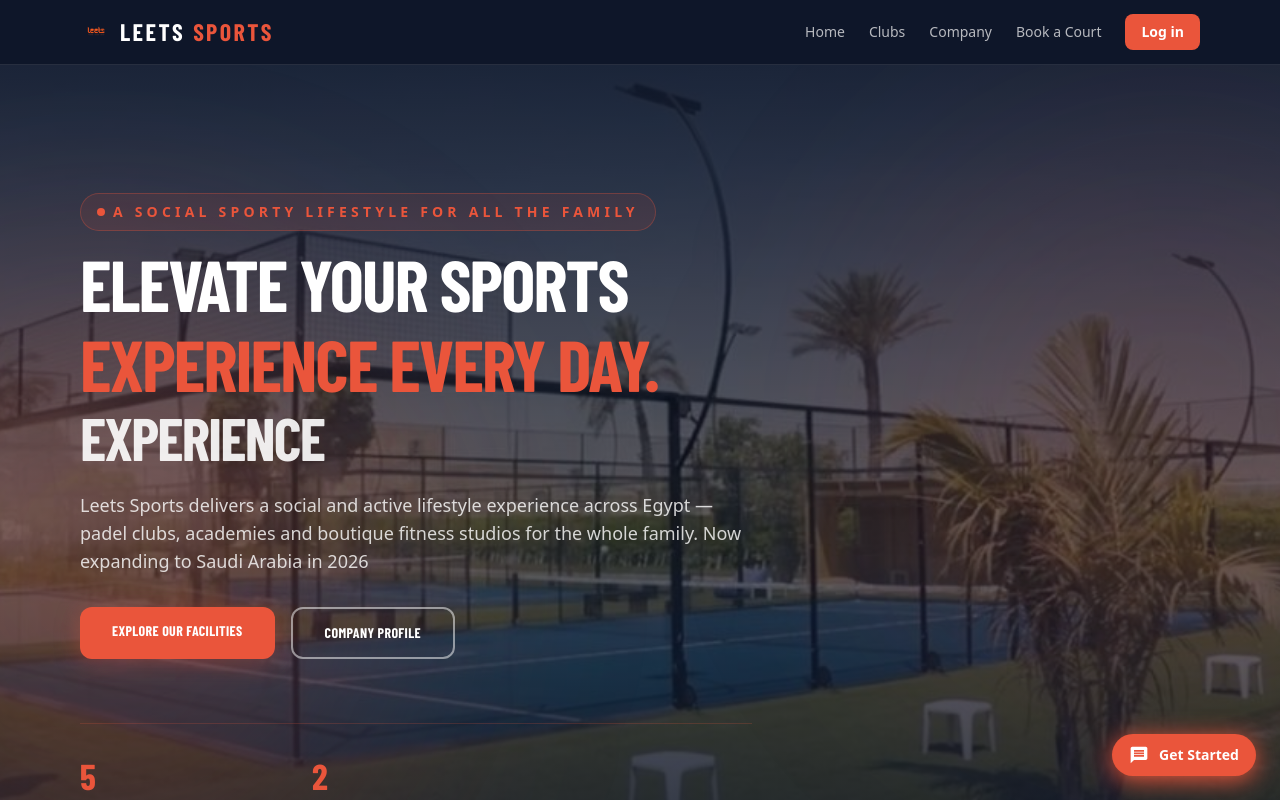
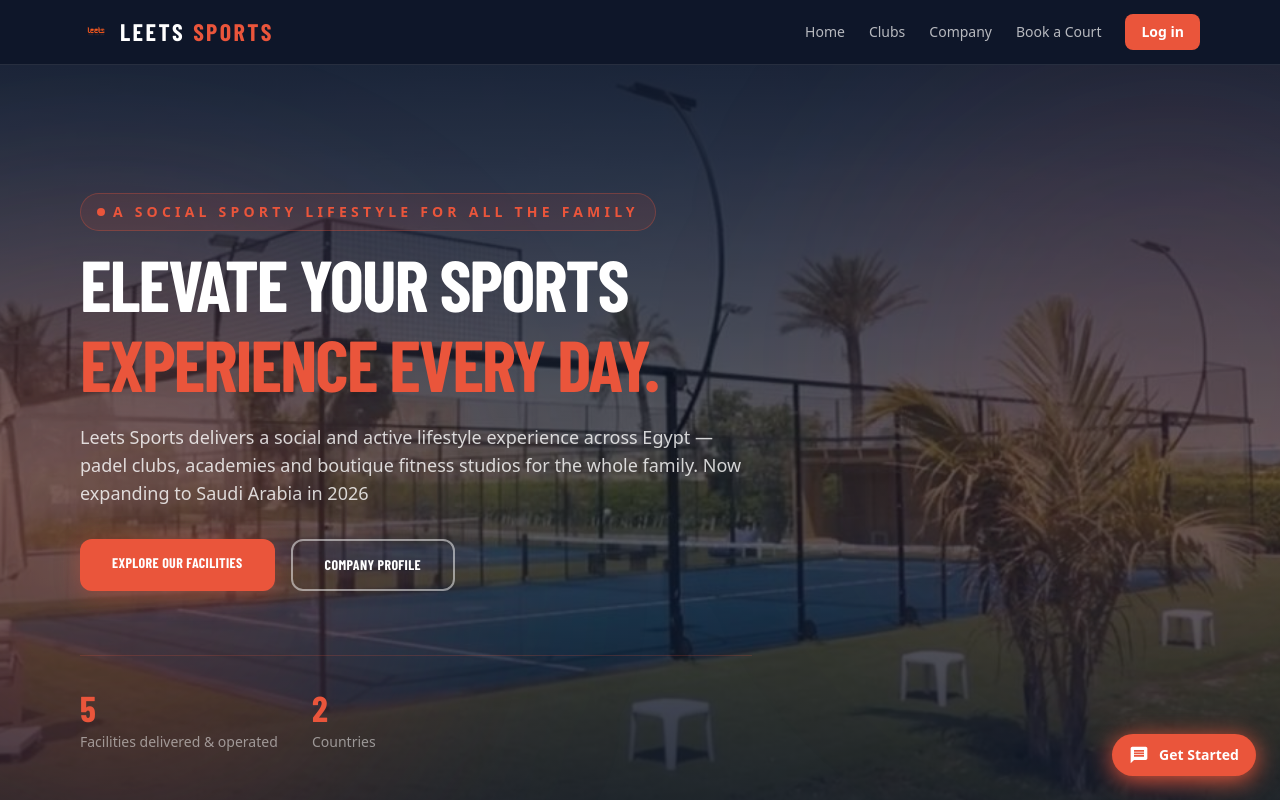
Before and after one commit to seifalaa92-coder/leets-crm, a Next.js app: page / in a window 1280 px wide. Shown: the top 800 px of the page. Built offline with nearby package versions, Linux system fonts and the light colour scheme; a web font is replaced by a local one.

Commit message:
remove 'Experience' line from hero

```diff
--- a/src/app/page.tsx
+++ b/src/app/page.tsx
@@ -41,9 +41,7 @@
             {COMPANY.heroLine1}
             <br />
             <span className="mt-2 block text-[#EA553B]">{COMPANY.heroLine2}</span>
-            <span className="mt-2 block text-4xl text-white/90 md:text-6xl">
-              Experience
-            </span>
+
           </h1>
           <p className="mt-6 max-w-2xl text-lg text-white/80">{COMPANY.heroSub}</p>
           <div className="mt-8 flex flex-wrap gap-4">
```
